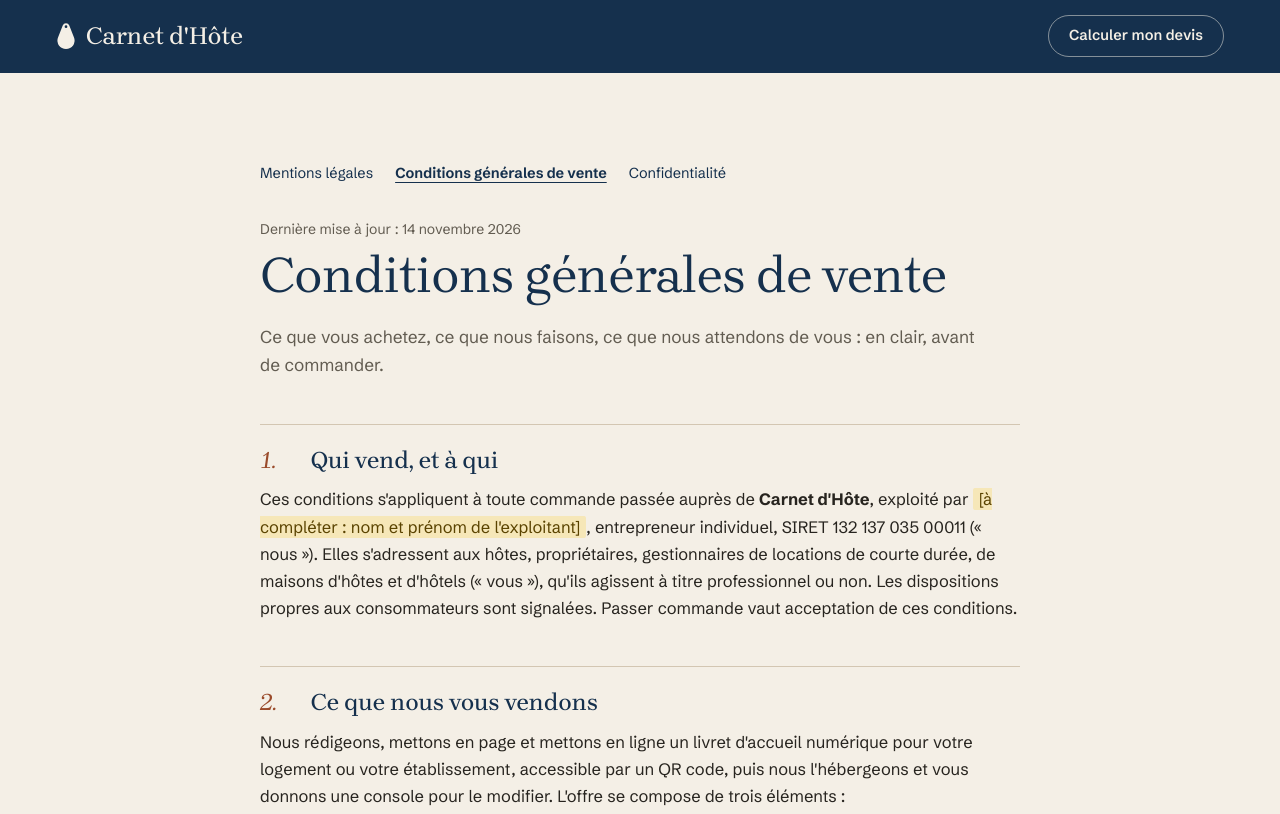
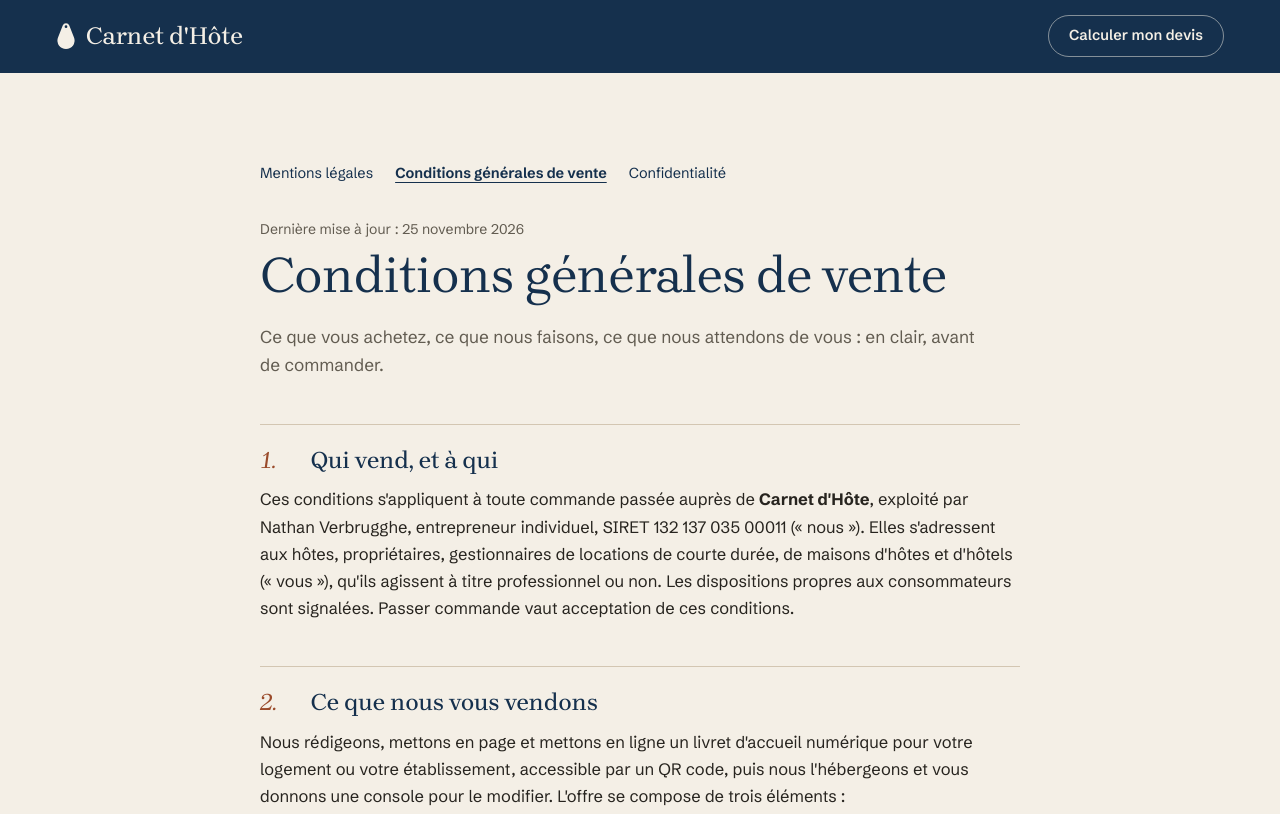
Before and after one commit to nathvrb/carnet-hote, a plain HTML site: page cgv.html in a window 1280 px wide. Shown: the top 814 px of the page. Drawn offline with Linux system fonts and the light colour scheme.

Commit message:
Mentions légales : nom de l'exploitant et adresse renseignés, dates de mise à jour
Co-Authored-By: Claude Sonnet 5.5 <noreply@anthropic.com>
Claude-Session: https://claude.ai/code/session_01RkppaYuy5txB3CkobYPCqC

```diff
--- a/assets/js/config.js
+++ b/assets/js/config.js
@@ -33,8 +33,8 @@ window.CDH_CONFIG = {
   supabaseCle: "sb_publishable_rxgiSoqSFq1DajBuY0aMvA_Q5TCQ8Z3",
   // Mentions légales (pages mentions-legales.html, cgv.html, confidentialite.html).
   // Laissés vides, ces champs apparaissent en jaune « à compléter » sur les pages.
-  editeur: "",       // Nom et prénom de l'exploitant (entrepreneur individuel)
-  adresse: "",       // Adresse postale professionnelle (siège de l'entreprise)
+  editeur: "Nathan Verbrugghe",       // Nom et prénom de l'exploitant (entrepreneur individuel)
+  adresse: "8 rue Bellevue, 68800 Thann",       // Adresse postale professionnelle (siège de l'entreprise)
   mediateur: "CM2C (Centre de la Médiation de la Consommation de Conciliateurs de Justice), 49 rue de Ponthieu, 75008 Paris, www.cm2c.net",     // Médiateur de la consommation (obligatoire pour vendre à des particuliers)
   // Mentions du devis
   siret: "SIRET 132 137 035 00011",
--- a/cgv.html
+++ b/cgv.html
@@ -31,7 +31,7 @@
       <li><a href="cgv.html" aria-current="page">Conditions générales de vente</a></li>
       <li><a href="confidentialite.html">Confidentialité</a></li>
     </ul>
-    <p class="maj">Dernière mise à jour : 14 novembre 2026</p>
+    <p class="maj">Dernière mise à jour : 25 novembre 2026</p>
     <h1>Conditions générales de vente</h1>
     <p class="intro">Ce que vous achetez, ce que nous faisons, ce que nous attendons de vous : en clair, avant de commander.</p>
 
@@ -124,7 +124,7 @@
     <div class="colophon"><p class="legal">© <span id="year">2026</span> <span data-brand>Carnet d'Hôte</span>. <span data-cfg="siret"></span>. TVA non applicable, art. 293 B du CGI.</p></div>
   </div>
 </footer>
-<script src="assets/js/config.js?v=57"></script>
+<script src="assets/js/config.js?v=58"></script>
 <script src="assets/js/tarifs.js?v=63"></script>
 <script src="assets/js/legal.js?v=62"></script>
 </body>
```
Also changed, not shown: confidentialite.html (+2 -2 lines), console.html (+1 -1 lines), espace.html (+1 -1 lines), index.html (+1 -1 lines), mentions-legales.html (+2 -2 lines), questionnaire.html (+1 -1 lines).
